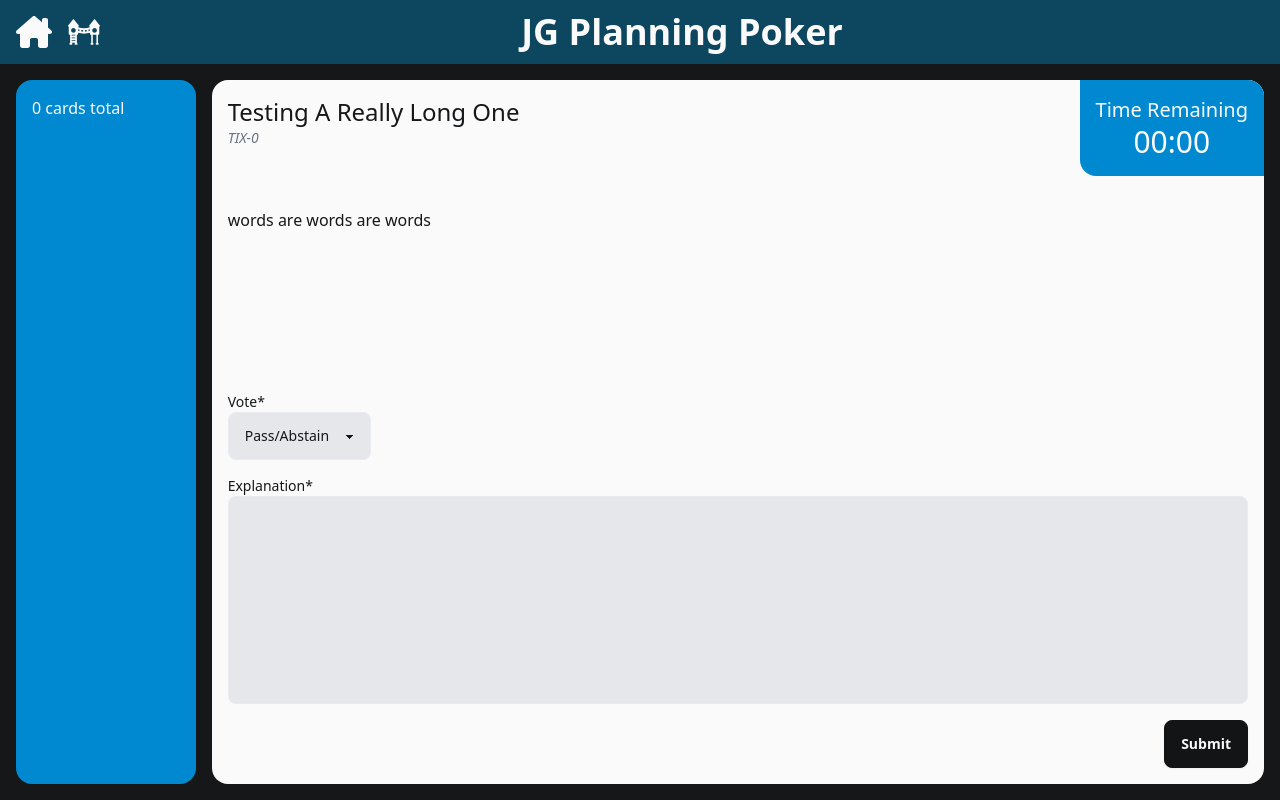
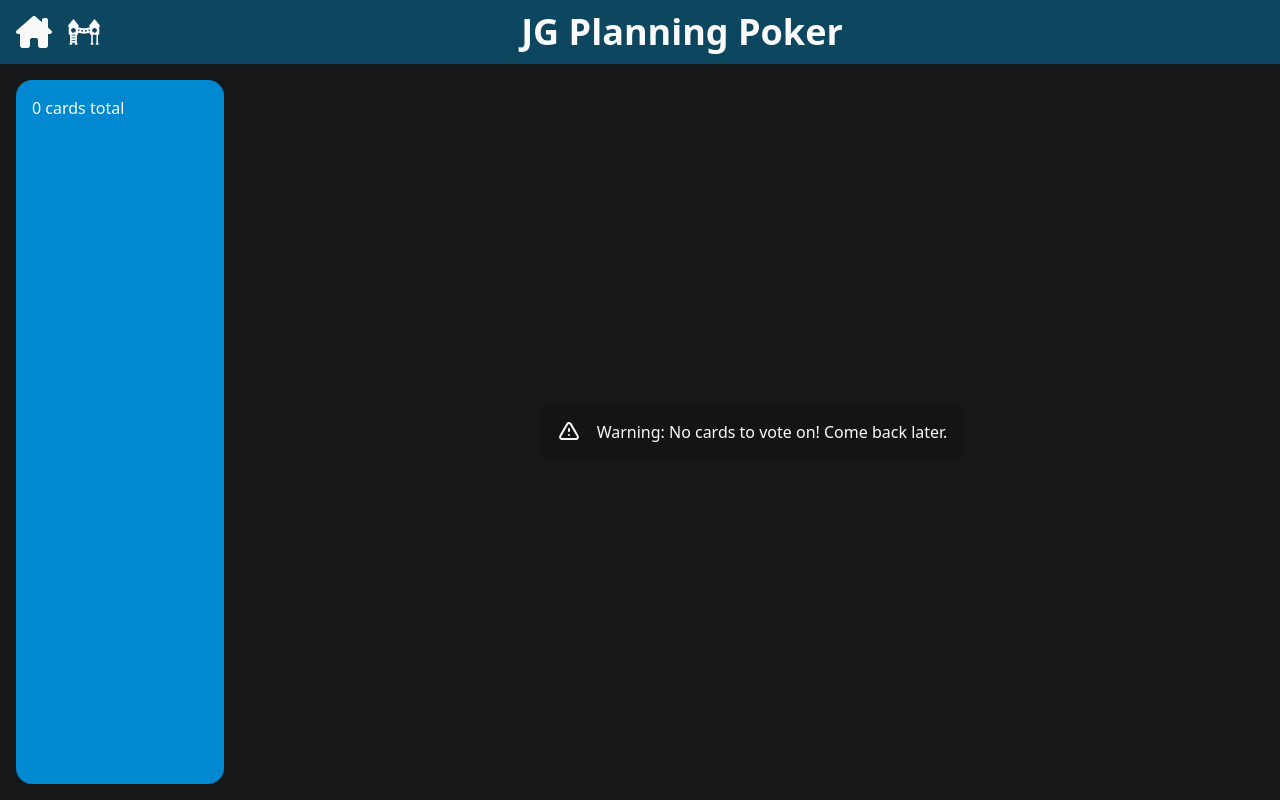
Before and after one commit to emgore-jg/JGpokerUI, a React (Vite) app: page /voting in a window 1280 px wide. Built offline with nearby package versions, Linux system fonts and the light colour scheme.

Commit message:
alert componenet

```diff
--- /dev/null
+++ b/src/components/basics/Alert.tsx
@@ -0,0 +1,39 @@
+import ErrorIcon from "../../svgs/error";
+import InfoIcon from "../../svgs/info";
+import SuccessIcon from "../../svgs/success";
+import WarningIcon from "../../svgs/warning";
+
+interface Props extends React.AllHTMLAttributes<HTMLDivElement> {
+  type?: "success" | "warning" | "error";
+  message: string;
+}
+
+function Alert({ type, message }: Props) {
+  const renderIcon = () => {
+    switch (type) {
+      case "success":
+        return <SuccessIcon />;
+      case "warning":
+        return <WarningIcon />;
+      case "error":
+        return <ErrorIcon />;
+      default:
+        return <InfoIcon />;
+    }
+  };
+
+  return (
+    <div
+      role="alert"
+      className={`alert ${type ? "alert-" + type : "alert-info"}`}
+    >
+      {renderIcon()}
+      <span>
+        {type ? type.charAt(0).toUpperCase() + type.slice(1) + ": " : ""}
+        {message}
+      </span>
+    </div>
+  );
+}
+
+export default Alert;
--- a/src/screens/VotingPage.tsx
+++ b/src/screens/VotingPage.tsx
@@ -1,5 +1,6 @@
 import CardDetails from "../components/CardDetails";
 import VoteQueue from "../components/VoteQueue";
+import Alert from "../components/basics/Alert";
 
 const VotingPage: React.FC = () => {
   const storedData = localStorage.getItem("cardData");
@@ -12,11 +13,20 @@ const VotingPage: React.FC = () => {
     >
       <div className="flex h-full flex-row">
         <VoteQueue cards={cardData} />
-        <CardDetails
-          title={"testing a really long one"}
-          issueNum={0}
-          description={"words are words are words"}
-        />
+        {cardData.length > 0 ? (
+          <CardDetails
+            title={cardData[0].title}
+            issueNum={cardData[0].issueNum}
+            description={cardData[0].description}
+          />
+        ) : (
+          <div className="m-auto flex flex-col gap-4">
+            <Alert
+              type="warning"
+              message="No cards to vote on! Come back later."
+            />
+          </div>
+        )}
       </div>
     </section>
   );
--- /dev/null
+++ b/src/svgs/error.tsx
@@ -0,0 +1,23 @@
+interface SvgProps extends React.SVGProps<SVGSVGElement> {}
+
+const ErrorIcon = ({ ...props }: SvgProps) => {
+  return (
+    <svg
+      xmlns="http://www.w3.org/2000/svg"
+      className="h-6 w-6 shrink-0 stroke-current"
+      fill="none"
+      viewBox="0 0 24 24"
+      //   Allows use of standard <svg/> props
+      {...props}
+    >
+      <path
+        strokeLinecap="round"
+        strokeLinejoin="round"
+        strokeWidth="2"
+        d="M10 14l2-2m0 0l2-2m-2 2l-2-2m2 2l2 2m7-2a9 9 0 11-18 0 9 9 0 0118 0z"
+      />
+    </svg>
+  );
+};
+
+export default ErrorIcon;
--- /dev/null
+++ b/src/svgs/info.tsx
@@ -0,0 +1,23 @@
+interface SvgProps extends React.SVGProps<SVGSVGElement> {}
+
+const InfoIcon = ({ ...props }: SvgProps) => {
+  return (
+    <svg
+      xmlns="http://www.w3.org/2000/svg"
+      fill="none"
+      viewBox="0 0 24 24"
+      className="h-6 w-6 shrink-0 stroke-current"
+      //   Allows use of standard <svg/> props
+      {...props}
+    >
+      <path
+        strokeLinecap="round"
+        strokeLinejoin="round"
+        strokeWidth="2"
+        d="M13 16h-1v-4h-1m1-4h.01M21 12a9 9 0 11-18 0 9 9 0 0118 0z"
+      ></path>
+    </svg>
+  );
+};
+
+export default InfoIcon;
--- /dev/null
+++ b/src/svgs/success.tsx
@@ -0,0 +1,23 @@
+interface SvgProps extends React.SVGProps<SVGSVGElement> {}
+
+const SuccessIcon = ({ ...props }: SvgProps) => {
+  return (
+    <svg
+      xmlns="http://www.w3.org/2000/svg"
+      className="h-6 w-6 shrink-0 stroke-current"
+      fill="none"
+      viewBox="0 0 24 24"
+      //   Allows use of standard <svg/> props
+      {...props}
+    >
+      <path
+        strokeLinecap="round"
+        strokeLinejoin="round"
+        strokeWidth="2"
+        d="M9 12l2 2 4-4m6 2a9 9 0 11-18 0 9 9 0 0118 0z"
+      />
+    </svg>
+  );
+};
+
+export default SuccessIcon;
--- /dev/null
+++ b/src/svgs/warning.tsx
@@ -0,0 +1,23 @@
+interface SvgProps extends React.SVGProps<SVGSVGElement> {}
+
+const WarningIcon = ({ ...props }: SvgProps) => {
+  return (
+    <svg
+      xmlns="http://www.w3.org/2000/svg"
+      className="h-6 w-6 shrink-0 stroke-current"
+      fill="none"
+      viewBox="0 0 24 24"
+      //   Allows use of standard <svg/> props
+      {...props}
+    >
+      <path
+        strokeLinecap="round"
+        strokeLinejoin="round"
+        strokeWidth="2"
+        d="M12 9v2m0 4h.01m-6.938 4h13.856c1.54 0 2.502-1.667 1.732-3L13.732 4c-.77-1.333-2.694-1.333-3.464 0L3.34 16c-.77 1.333.192 3 1.732 3z"
+      />
+    </svg>
+  );
+};
+
+export default WarningIcon;
```
